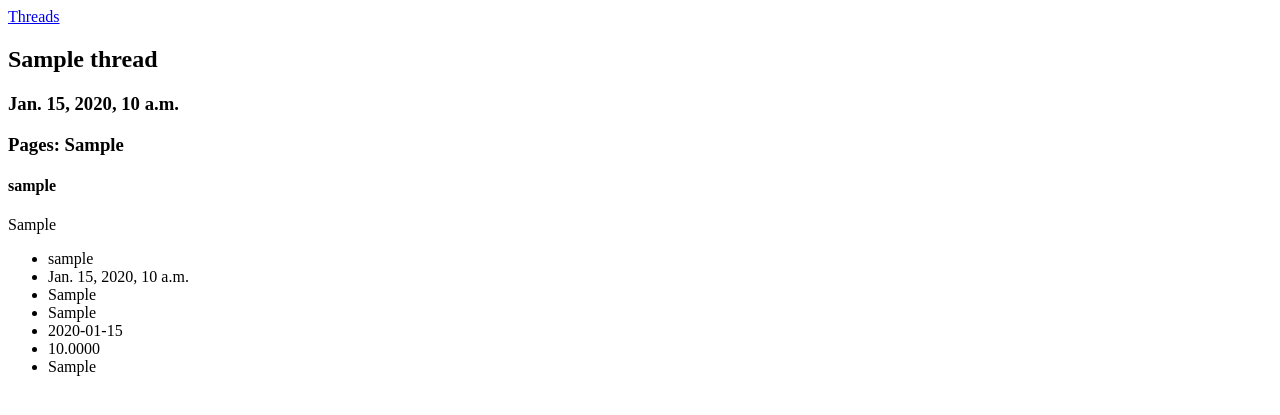
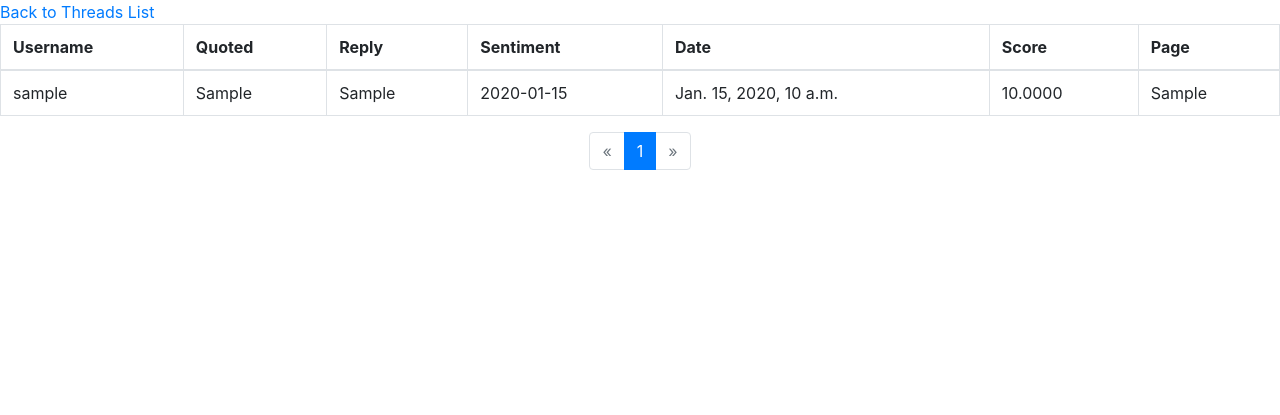
Before and after one commit to mmcd2886/django-forum, a Django app: page /polls/1/ in a window 1280 px wide. Shown: the top 415 px of the page. Run offline with Django 3.2, Linux system fonts and the light colour scheme; tables that the repository leaves empty hold one stand-in row (values such as "Sample post"); parts of the project's set-up code (start-up, migrations or seed data) failed here and were passed over; some libraries are stand-ins or nearby versions.

Commit message:
added pagination for the replies page

```diff
--- a/mysite/polls/models.py
+++ b/mysite/polls/models.py
@@ -17,7 +17,6 @@ class Threads(models.Model):
 
     def __str__(self):
         return self.username
-
 
 # This table has a 'id' column foreign keys to 'id' in threads table
 class Posts(models.Model):
--- a/mysite/polls/templates/polls/detail.html
+++ b/mysite/polls/templates/polls/detail.html
@@ -1,23 +1,58 @@
-{% if post_list %}
-<a href="{% url 'polls:index'%}">Threads</a>
-<h2>{{ thread_info.title }}</h2>
-<h3>{{ thread_info.date_time }}</h3>
-<h3>Pages: {{ thread_info.last_page_scraped }}</h3>
-<h4> {{ thread_info.username }} </h4>
-<p> {{ thread_info.replies }} </p>
-<ul>
-    {% for posts in post_list %}
-        <li> {{ posts.username }} </li>
-        <li> {{ posts.date_time }} </li>
-        <li> {{ posts.quoted }} </li>
-        <li> {{ posts.replies }} </li>
-        <li> {{ posts.sentiment }} </li>
-        <li> {{ posts.score }} </li>
-        <li> {{ posts.thread_page }} </li>
-        <br>
-        <br>
+
+<!-- this is bootstrap4. may not work with other versions
+https://simpleisbetterthancomplex.com/tutorial/2016/08/03/how-to-paginate-with-django.html-->
+<head>
+<link rel="stylesheet" href="https://maxcdn.bootstrapcdn.com/bootstrap/4.0.0/css/bootstrap.min.css" integrity="sha384-Gn5384xqQ1aoWXA+058RXPxPg6fy4IWvTNh0E263XmFcJlSAwiGgFAW/dAiS6JXm" crossorigin="anonymous">
+</head>
+<a href="{% url 'polls:index'%}">Back to Threads List</a>
+
+<div>
+<table class="table table-bordered">
+  <thead>
+    <tr>
+        <th>Username</th>
+        <th>Quoted</th>
+        <th>Reply</th>
+        <th>Sentiment</th>
+        <th>Date</th>
+        <th>Score</th>
+        <th>Page</th>
+    </tr>
+  </thead>
+  <tbody>
+    {% for post in posts %}
+      <tr>
+          <td>{{ post.username }}</td>
+          <td>{{ post.quoted }}</td>
+          <td>{{ post.replies }}</td>
+          <td>{{ post.sentiment }}</td>
+          <td>{{ post.date_time }}</td>
+          <td>{{ post.score }}</td>
+          <td>{{ post.thread_page }}</td>
+      </tr>
     {% endfor %}
-</ul>
-{% else %}
-    <p>No posts are available.</p>
-{% endif %}
+  </tbody>
+</table>
+</div>
+
+<div>
+  <ul class="pagination justify-content-center flex-wrap mt-2 mb-4">
+    {% if posts.has_previous %}
+      <li class="page-item"><a class="page-link" href="?page={{ posts.previous_page_number }}">&laquo;</a></li>
+    {% else %}
+      <li class="disabled page-item"><span class="page-link">&laquo;</span></li>
+    {% endif %}
+    {% for post in pagination_page_range %}
+      {% if posts.number == post %}
+        <li class="active page-item"><span class="page-link">{{ post }}<span class="sr-only">(current)</span></span></li>
+      {% else %}
+            <li class="page-item"><a class="page-link" href="?page={{ post }}">{{ post }}</a></li>
+      {% endif %}
+    {% endfor %}
+    {% if posts.has_next %}
+      <li class="page-item"><a class="page-link" href="?page={{ posts.next_page_number }}">&raquo;</a></li>
+    {% else %}
+      <li class="disabled page-item"><span class="page-link">&raquo;</span></li>
+    {% endif %}
+  </ul>
+</div>
--- a/mysite/polls/views.py
+++ b/mysite/polls/views.py
@@ -2,14 +2,29 @@ import pandas as pd
 from django.shortcuts import get_object_or_404, render
 import nltk
 from nltk.corpus import stopwords
+from django.core.paginator import Paginator, EmptyPage, PageNotAnInteger
 
 from .models import Posts
 from .models import Threads
 
 
 def index(request):
-    latest_threads_list = Threads.objects.order_by('date_time')[:100]
-    context = {'latest_threads_list': latest_threads_list}
+    latest_threads_list = Threads.objects.order_by('date_time')
+    # https://www.geeksforgeeks.org/how-to-add-pagination-in-django-project/
+    # paginator takes list of objects as first argument and number per page as second
+    paginator = Paginator(latest_threads_list, 10)
+    # get the page number from the URL
+    page_number = request.GET.get('page', 1)
+    try:
+        threads = paginator.get_page(page_number)  # returns the desired page object
+    except PageNotAnInteger:
+        # if page_number is not an integer then assign the first page
+        threads = paginator.page(1)
+    except EmptyPage:
+        # if page is empty then return last page
+        threads = page_number.page(paginator.num_pages)
+    # context = {'latest_threads_list': latest_threads_list}
+    context = {'threads': threads}
     # The render() function takes the request object as its first argument, a template name
     # as its second argument and a dictionary as its optional third argument. It returns an
     # HttpResponse object of the given template rendered with the given context.
@@ -17,12 +32,32 @@ def index(request):
 
 
 def detail(request, thread_id):
-    # post = get_object_or_404(Posts, pk=post_id)
     # get data for the thread so that you can display information for it in charts.html
     thread_info = Threads.objects.get(thread_id=thread_id)
     # get the replies from the thread
     post_list = Posts.objects.filter(thread_id=thread_id).order_by('date_time')
-    context = {'post_list': post_list, 'thread_info': thread_info}
+    # get the page number from the URL
+    page_number = request.GET.get('page', 1)
+    # https://www.geeksforgeeks.org/how-to-add-pagination-in-django-project/
+    # paginator takes list of objects as first argument, and number of pages for second
+    paginator = Paginator(post_list, 49)
+    # will use this to prevent every page number from showing in pagination. Will only get numbers on either side of
+    # current page
+    # https: // docs.djangoproject.com / en / 3.2 / ref / paginator /  # django.core.paginator.Paginator.get_elided_page_range
+    # https://nemecek.be/blog/105/how-to-use-elided-pagination-in-django-and-solve-too-many-pages-problem
+    pagination_page_range = paginator.get_elided_page_range(number=page_number)
+
+
+    try:
+        posts = paginator.get_page(page_number)  # returns the desired page object
+    except PageNotAnInteger:
+        # if page_number is not an integer then assign the first page
+        posts = paginator.page(1)
+    except EmptyPage:
+        # if page is empty then return last page
+        posts = page_number.page(paginator.num_pages)
+    context = {'pagination_page_range': pagination_page_range, 'posts': posts, 'thread_info': thread_info}
+
     return render(request, 'polls/detail.html', context)
 
 
```
Also changed, not shown: mysite/polls/templates/polls/index.html (+88 -3 lines).
